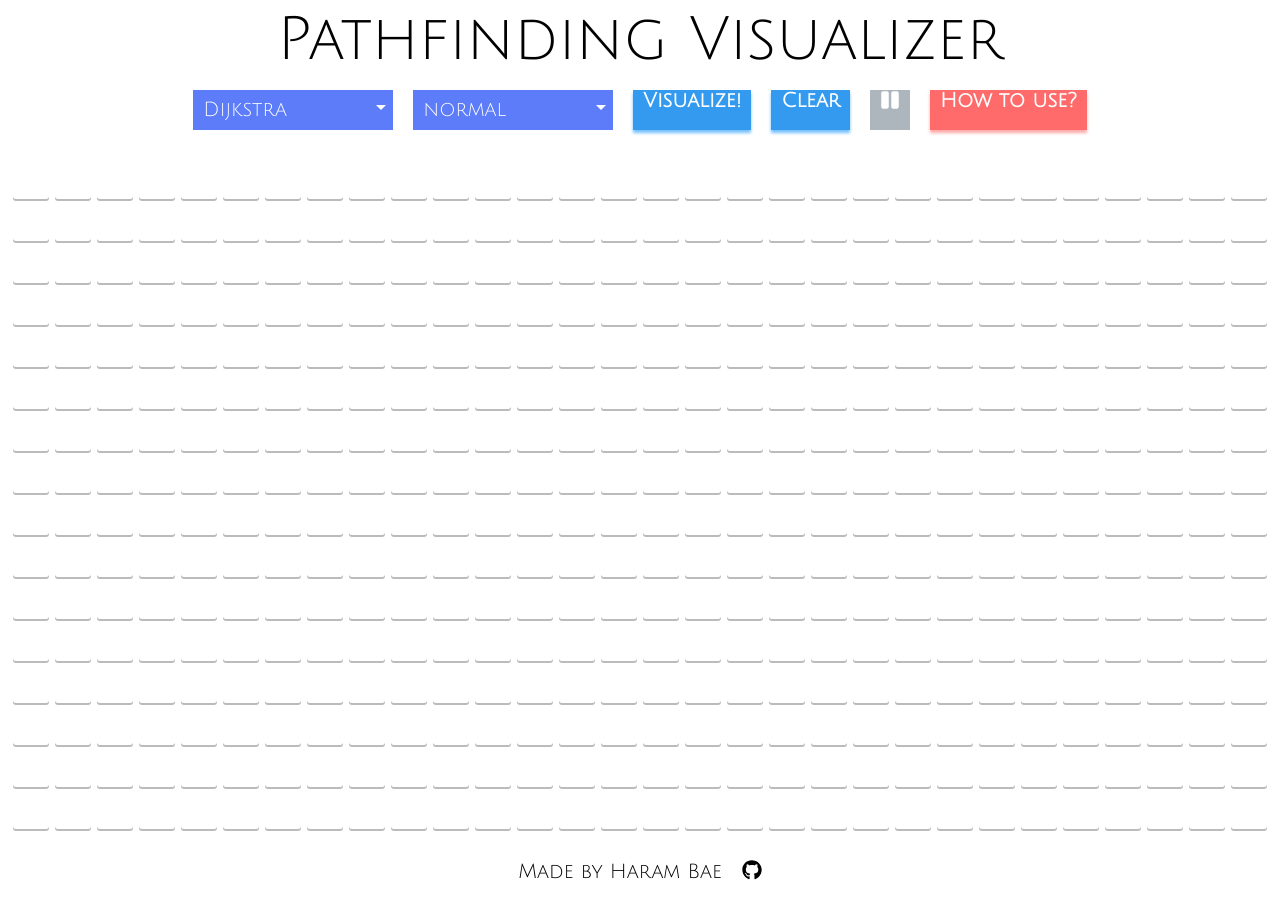
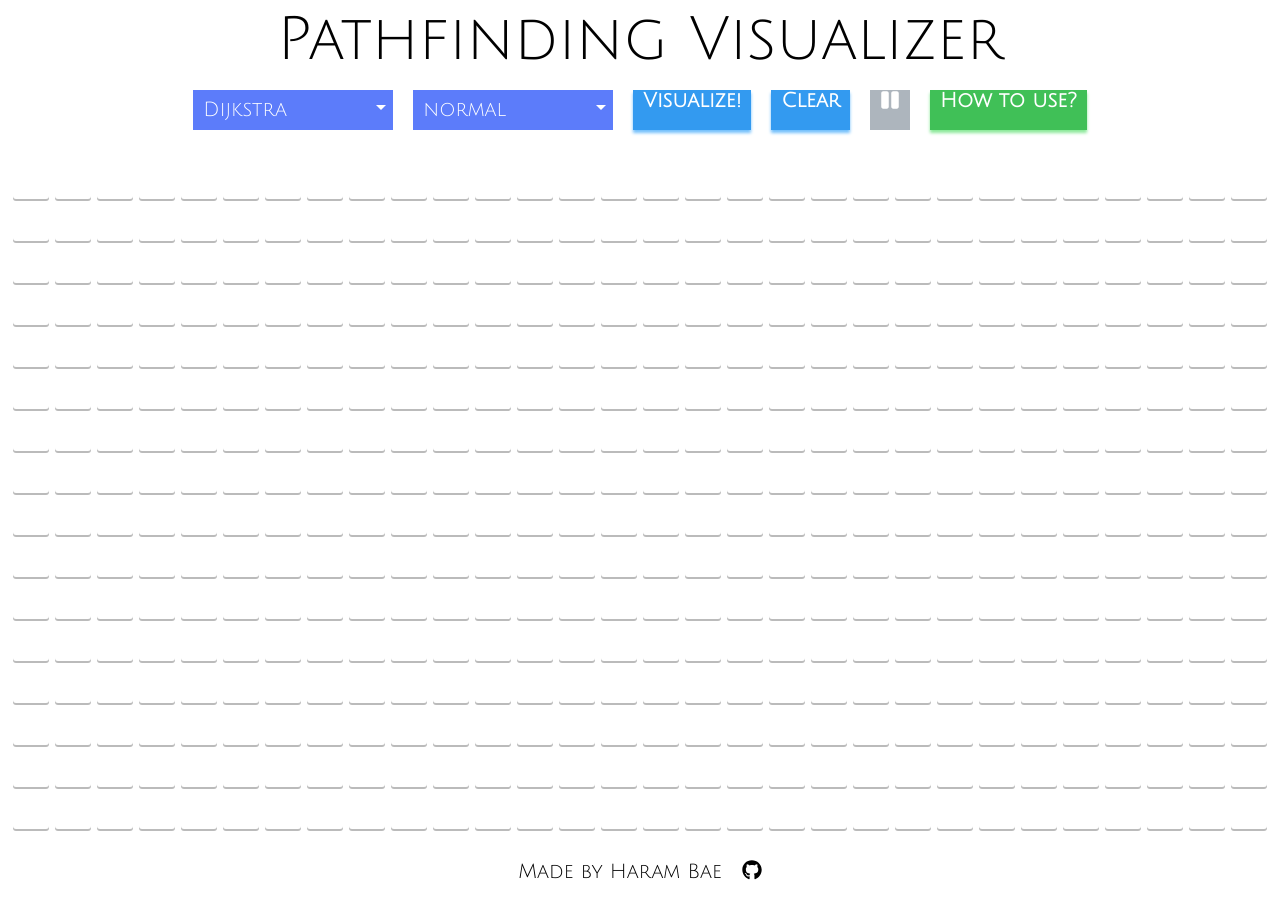
Before and after one commit to harsh2201/Pathfinding-Visualizer, a React (Create React App) app: page / in a window 1280 px wide. Built offline with nearby package versions, Linux system fonts and the light colour scheme.

Commit message:
:recycle: Refactor name and style

```diff
--- a/src/components/Header/Header.jsx
+++ b/src/components/Header/Header.jsx
@@ -87,10 +87,10 @@ const Header = () => {
       <button className="content-header__button" onClick={onClear} disabled={isVisualized && !pause}>
         Clear
       </button>
-      <button className="content-header__button--teal" onClick={onPause} disabled={!isVisualized}>
+      <button className="content-header__button--pause" onClick={onPause} disabled={!isVisualized}>
         {pause ? <FaPlay /> : <FaPause />}
       </button>
-      <button className="content-header__button--red" onClick={onHelp} disabled={isVisualized && !pause}>
+      <button className="content-header__button--usage" onClick={onHelp} disabled={isVisualized && !pause}>
         How to use?
       </button>
     </div>
--- a/src/components/Header/Header.scss
+++ b/src/components/Header/Header.scss
@@ -59,15 +59,15 @@
     transition: transform 0.2s linear;
     outline: none;
 
-    &--teal {
+    &--pause {
       @extend #{$button};
       background-color: $oc-teal-5;
     }
 
-    &--red {
+    &--usage {
       @extend #{$button};
-      background-color: $oc-red-5;
-      box-shadow: 0 3px 3px 0 $oc-red-3;
+      background-color: $oc-green-6;
+      box-shadow: 0 3px 3px 0 $oc-green-3;
     }
 
     &:last-child {
```
